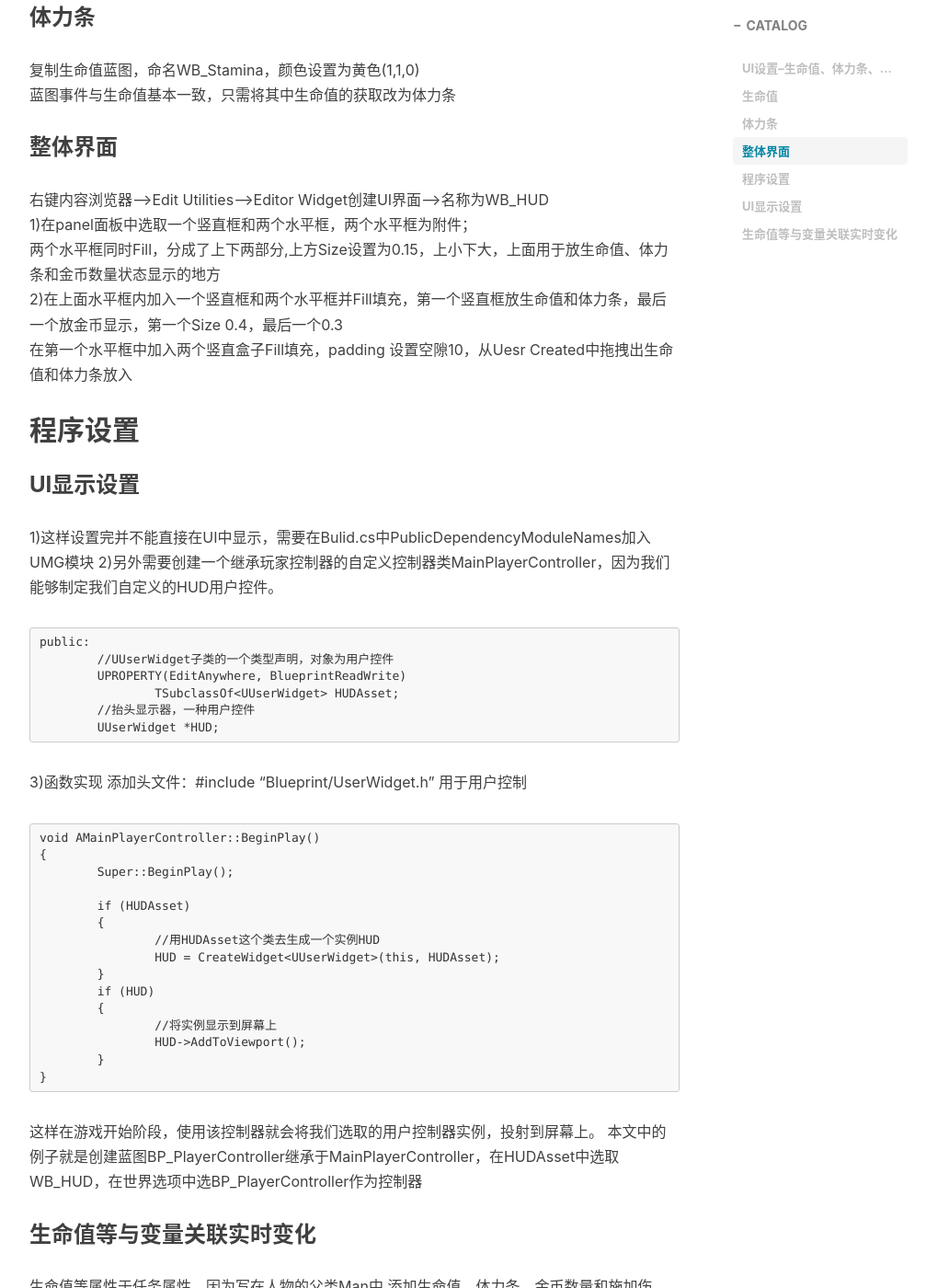
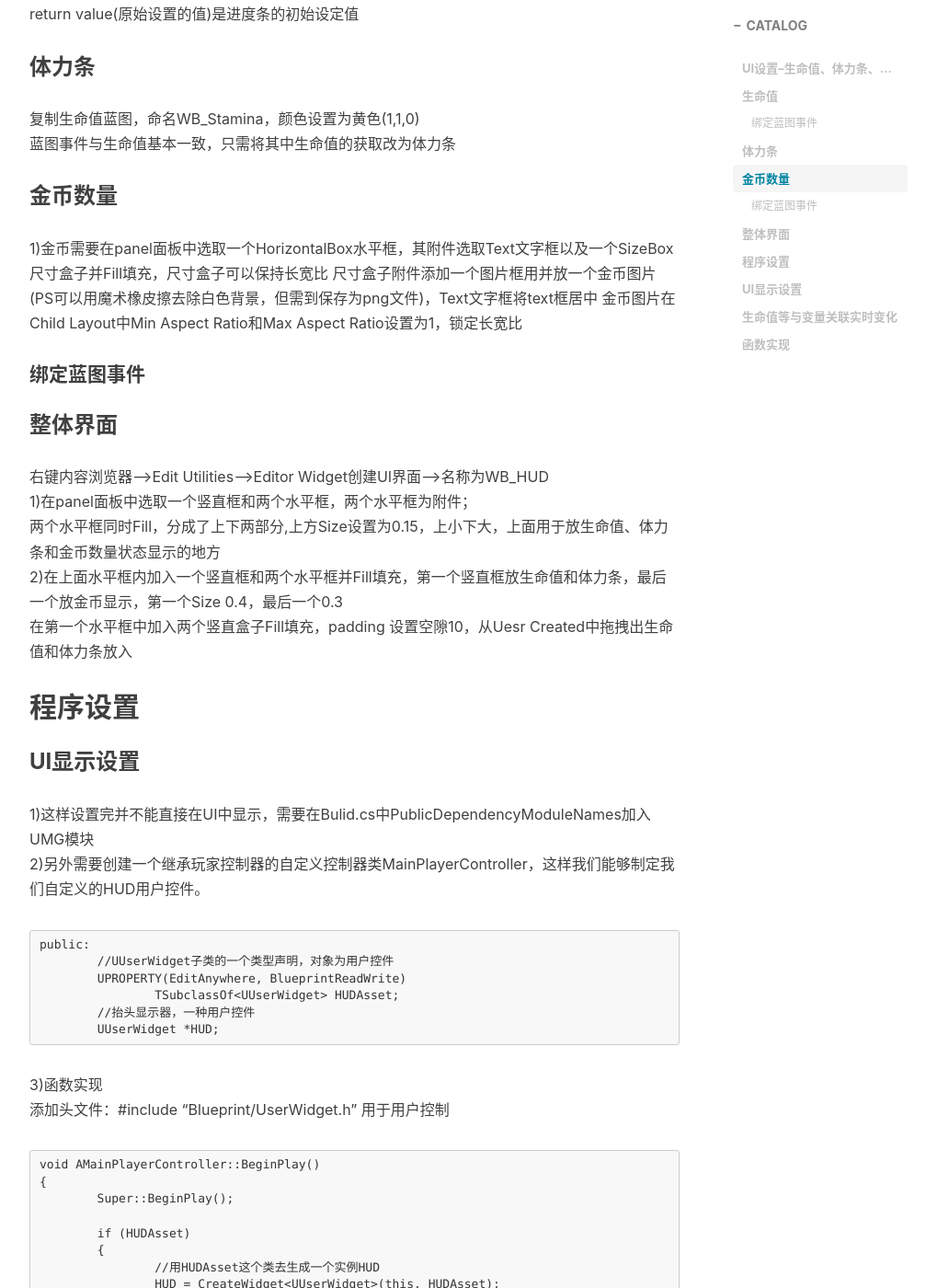
Before and after one commit to AIaimuti/aiaimuti.github.io, a Jekyll site: the page built from _posts/UE4/UE4_C++/2020-5-1-HUD_UI.md, in a window 1280 px wide and 1400 px high, scrolled down 1322 px. Shown: the whole window at 92% size, without its empty margins (233-1240 px from the left). Built offline with Jekyll 4.4.1, drawn with Linux system fonts in a browser that asks for light colours; nearby versions of some CDN libraries; comment, search, counter and statistics services are not loaded; some of the changed text lies outside the part shown.

Commit message:
Update 2020-5-1-HUD_UI.md

````diff
--- a/_posts/UE4/UE4_C++/2020-5-1-HUD_UI.md
+++ b/_posts/UE4/UE4_C++/2020-5-1-HUD_UI.md
@@ -22,7 +22,8 @@ tags:
 主体颜色：Appearance-->Fill Color-->红色(1,0,0)<br>
 背景颜色：Style-->Background-->Tint着色-->最后一行A设置0.2
 
-3)Progress中的percent使用Bind，绑定蓝图事件<br>
+#### 绑定蓝图事件
+Progress中的percent使用Bind，绑定蓝图事件<br>
 其中先选中进度条，并在编辑界面右上角设置为变量，这样就可以在蓝图里使用<br>
 Get Owning Player Pawn-->CastTo Man-->将Man提升为变量RefMan<br>
 因为Man变量的属性都在玩家控制的Pawn之中，因此将Pawn类型强制转换为Man<br>
@@ -37,6 +38,12 @@ return value(原始设置的值)是进度条的初始设定值
 复制生命值蓝图，命名WB_Stamina，颜色设置为黄色(1,1,0)<br>
 蓝图事件与生命值基本一致，只需将其中生命值的获取改为体力条
 
+### 金币数量
+1)金币需要在panel面板中选取一个HorizontalBox水平框，其附件选取Text文字框以及一个SizeBox尺寸盒子并Fill填充，尺寸盒子可以保持长宽比
+尺寸盒子附件添加一个图片框用并放一个金币图片(PS可以用魔术橡皮擦去除白色背景，但需到保存为png文件)，Text文字框将text框居中
+金币图片在Child Layout中Min Aspect Ratio和Max Aspect Ratio设置为1，锁定长宽比
+#### 绑定蓝图事件
+
 ### 整体界面
 右键内容浏览器-->Edit Utilities-->Editor Widget创建UI界面-->名称为WB_HUD<br>
 1)在panel面板中选取一个竖直框和两个水平框，两个水平框为附件；<br>
@@ -47,8 +54,8 @@ return value(原始设置的值)是进度条的初始设定值
 
 ## 程序设置
 ### UI显示设置
-1)这样设置完并不能直接在UI中显示，需要在Bulid.cs中PublicDependencyModuleNames加入UMG模块
-2)另外需要创建一个继承玩家控制器的自定义控制器类MainPlayerController，因为我们能够制定我们自定义的HUD用户控件。
+1)这样设置完并不能直接在UI中显示，需要在Bulid.cs中PublicDependencyModuleNames加入UMG模块<br>
+2)另外需要创建一个继承玩家控制器的自定义控制器类MainPlayerController，这样我们能够制定我们自定义的HUD用户控件。
 ```
 public:
 	//UUserWidget子类的一个类型声明，对象为用户控件
@@ -57,13 +64,13 @@ public:
 	//抬头显示器，一种用户控件
 	UUserWidget *HUD;
 ```
-3)函数实现
+3)函数实现<br>
 添加头文件：#include "Blueprint/UserWidget.h" 用于用户控制
 
 ```
 void AMainPlayerController::BeginPlay()
 {
-	Super::BeginPlay();
+        Super::BeginPlay();
 
 	if (HUDAsset)
 	{
@@ -77,7 +84,7 @@ void AMainPlayerController::BeginPlay()
 	}
 }
 ```
-这样在游戏开始阶段，使用该控制器就会将我们选取的用户控制器实例，投射到屏幕上。
+这样在游戏开始阶段，使用该控制器就会将我们选取的用户控制器实例，投射到屏幕上。<br>
 本文中的例子就是创建蓝图BP_PlayerController继承于MainPlayerController，在HUDAsset中选取WB_HUD，在世界选项中选BP_PlayerController作为控制器
 
 ### 生命值等与变量关联实时变化
@@ -114,3 +121,16 @@ enum EPickupType
 	PT_Coin,
 };
 ```
+
+### 函数实现
+相关参数初始化
+```
+//生命值初始化
+Health = 100;
+MaxHealth = 100;
+//体力条初始化
+Stamina = 100;
+MaxStamina = 100;
+//金币初始化
+Coins = 0;
+```
````
